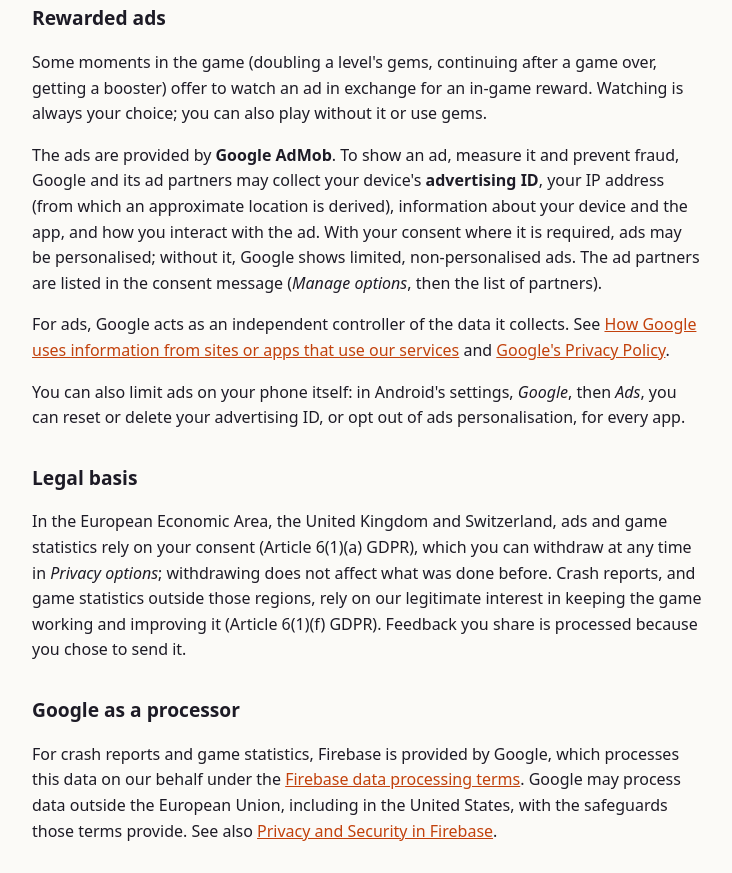
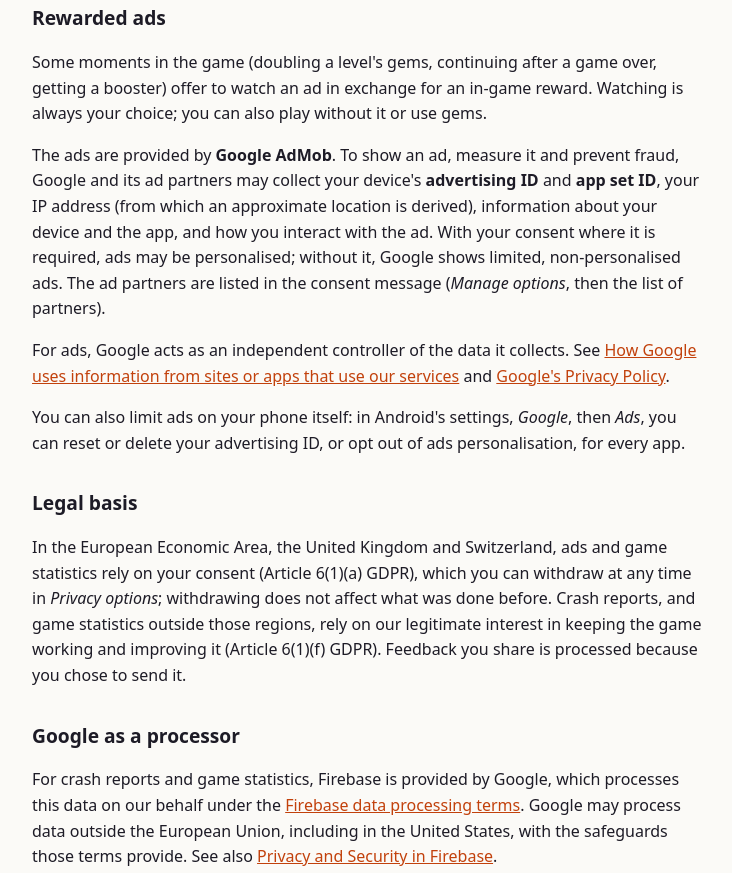
Before and after one commit to wateronfiregame/wateronfiregame.github.io, a plain HTML site: page privacy.html in a window 1280 px wide. Shown: the part 2125-2998 px from the top of the page, without its empty margins (272-1004 px from the left). Drawn offline with Linux system fonts and the light colour scheme.

Commit message:
Privacy policy: name the app set ID beside the advertising ID among what Google AdMob may collect (EN and FR), as in the Play Data safety form

```diff
--- a/privacy.html
+++ b/privacy.html
@@ -95,11 +95,11 @@
         to watch an ad in exchange for an in-game reward. Watching is always your choice; you can also play
         without it or use gems.</p>
     <p>The ads are provided by <strong>Google AdMob</strong>. To show an ad, measure it and prevent fraud, Google and
-        its ad partners may collect your device's <strong>advertising ID</strong>, your IP address (from which an
-        approximate location is derived), information about your device and the app, and how you interact with the
-        ad. With your consent where it is required, ads may be personalised; without it, Google shows limited,
-        non-personalised ads. The ad partners are listed in the consent message (<em>Manage options</em>, then the
-        list of partners).</p>
+        its ad partners may collect your device's <strong>advertising ID</strong> and <strong>app set ID</strong>, your
+        IP address (from which an approximate location is derived), information about your device and the app, and how
+        you interact with the ad. With your consent where it is required, ads may be personalised; without it, Google
+        shows limited, non-personalised ads. The ad partners are listed in the consent message (<em>Manage
+        options</em>, then the list of partners).</p>
     <p>For ads, Google acts as an independent controller of the data it collects. See
         <a href="https://policies.google.com/technologies/partner-sites">How Google uses information from sites or
             apps that use our services</a> and <a href="https://policies.google.com/privacy">Google's Privacy
```
Also changed, not shown: fr/privacy.html (+3 -2 lines).
